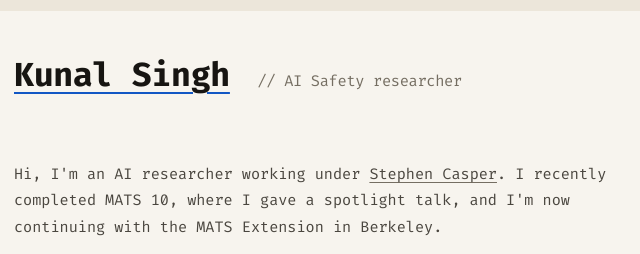
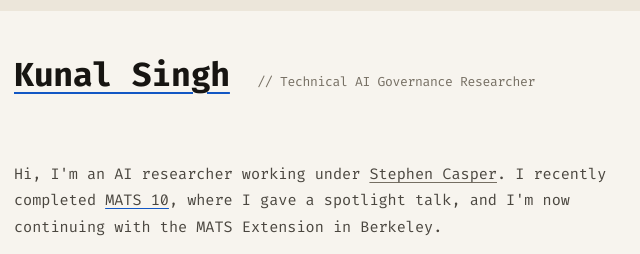
Before and after one commit to KUNALSINGH9373/kunalsingh9373.github.io, a plain HTML site: page index.html in a window 1280 px wide. Shown: the top 254 px of the page, 126-766 px from the left. Drawn offline with Linux system fonts and the light colour scheme; no server answers.

Commit message:
Retitle role to Technical AI Governance Researcher, underline first MATS mention
Shrink the role type slightly so the longer title still shares one line with
the name, and update the meta and Open Graph tags to match.

Co-Authored-By: Claude Opus 5 <noreply@anthropic.com>

```diff
--- a/index.html
+++ b/index.html
@@ -4,8 +4,8 @@
     <meta charset="UTF-8">
     <meta name="viewport" content="width=device-width, initial-scale=1.0">
     <title>Kunal Singh</title>
-    <meta name="description" content="Kunal Singh is an AI safety researcher working on AI strategy, risk modelling, evaluations, and technical AI governance.">
-    <meta property="og:title" content="Kunal Singh — AI Safety Researcher">
+    <meta name="description" content="Kunal Singh is a technical AI governance researcher working on AI strategy, risk modelling, and evaluations of frontier AI systems.">
+    <meta property="og:title" content="Kunal Singh — Technical AI Governance Researcher">
     <meta property="og:description" content="AI strategy, risk modelling, evaluations, and technical AI governance.">
     <meta property="og:type" content="website">
     <meta property="og:url" content="https://kunalsingh9373.github.io/">
@@ -178,7 +178,14 @@
         h1 .dim {
             color: var(--faint);
             font-weight: 400;
-            font-size: clamp(0.85rem, 1.2vw, 1.15rem);
+            font-size: clamp(0.76rem, 1.02vw, 1rem);
+        }
+
+        .about .mark {
+            text-decoration: underline;
+            text-decoration-color: var(--accent);
+            text-decoration-thickness: 0.07em;
+            text-underline-offset: 0.18em;
         }
 
         .about p {
@@ -517,7 +524,7 @@
     <div class="minibar" id="minibar" aria-hidden="true">
         <div class="minibar-inner">
             <span class="mb-name">Kunal Singh</span>
-            <span class="mb-role">// AI Safety researcher</span>
+            <span class="mb-role">// Technical AI Governance Researcher</span>
         </div>
     </div>
 
@@ -527,13 +534,13 @@
 
             <div class="inner">
                 <div class="text-col">
-                <h1><span class="name">Kunal Singh</span> <span class="dim">// AI Safety researcher</span></h1>
+                <h1><span class="name">Kunal Singh</span> <span class="dim">// Technical AI Governance Researcher</span></h1>
 
                 <div class="about">
                     <p>
                         Hi, I'm an AI researcher working under
                         <a href="https://stephencasper.com/" target="_blank" rel="noopener">Stephen Casper</a>.
-                        I recently completed MATS 10, where I gave a spotlight talk, and I'm now continuing
+                        I recently completed <span class="mark">MATS 10</span>, where I gave a spotlight talk, and I'm now continuing
                         with the MATS Extension in Berkeley.
                     </p>
                     <p>
```
